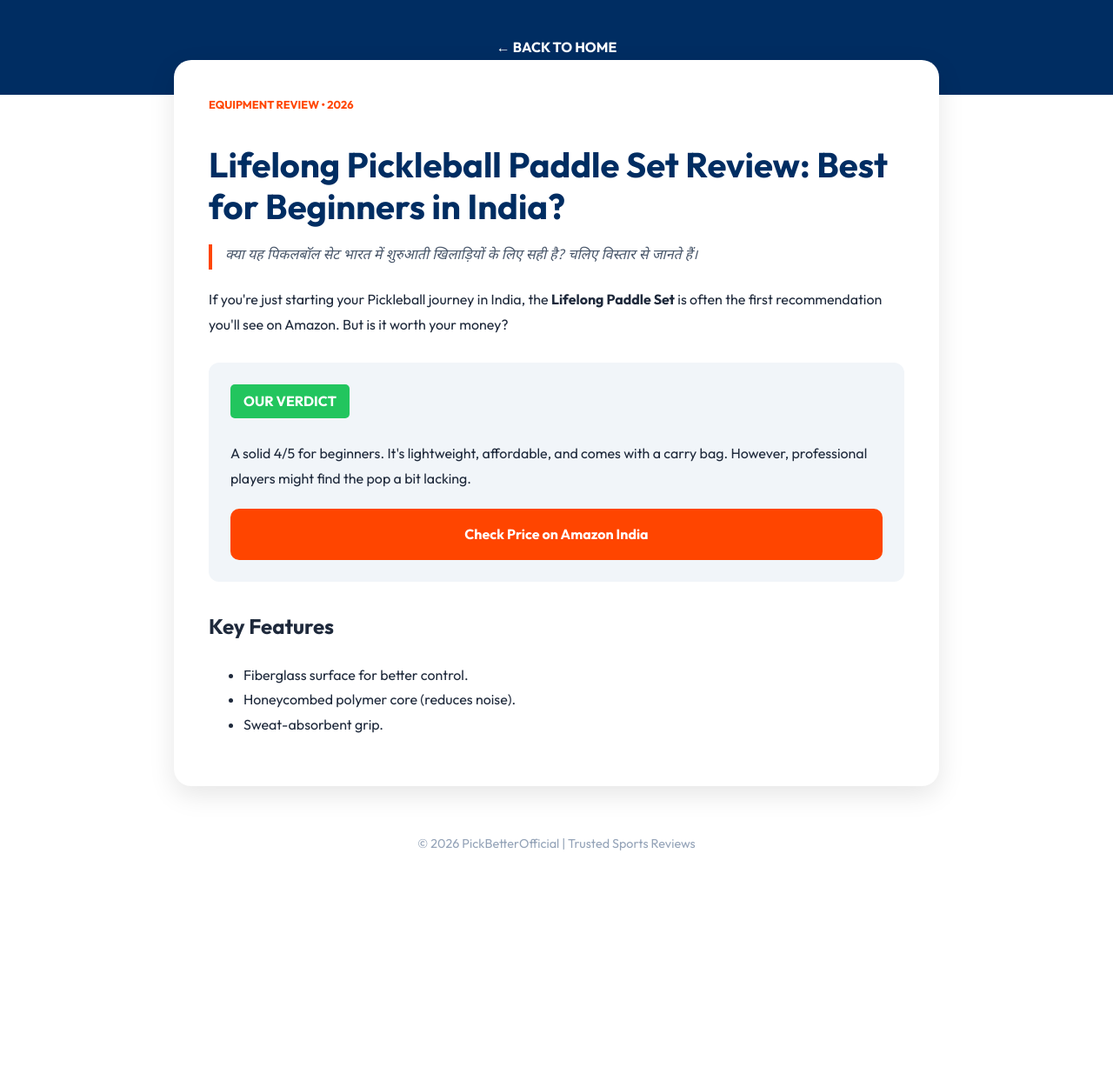
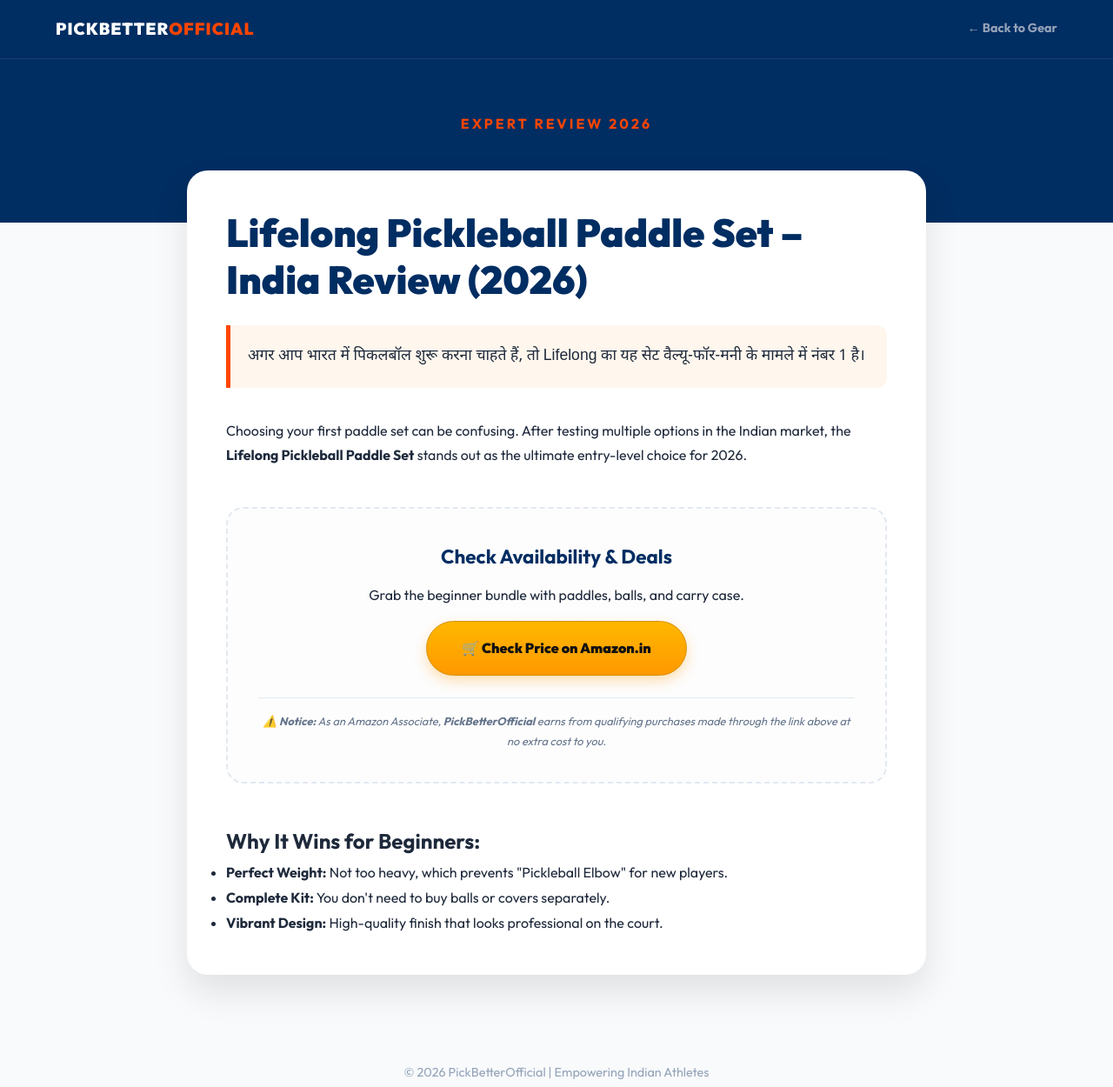
Before and after one commit to pickbetterofficial/pickbetterofficial.github.io, a plain HTML site: page blogs/lifelong-pickleball-paddle-set-india-2026.html in a window 1280 px wide. Shown: the whole page at 87% size. Before the commit the page ends 1039 px from the top, so only its background shows below. Drawn offline with Linux system fonts and the light colour scheme.

Commit message:
Update lifelong-pickleball-paddle-set-india-2026.html

```diff
--- a/blogs/lifelong-pickleball-paddle-set-india-2026.html
+++ b/blogs/lifelong-pickleball-paddle-set-india-2026.html
@@ -3,121 +3,159 @@
 <head>
   <meta charset="UTF-8">
   <meta name="viewport" content="width=device-width, initial-scale=1.0">
-  <title>Blog Post | PickBetterOfficial</title>
-  <link href="https://fonts.googleapis.com/css2?family=Outfit:wght@400;700&family=Noto+Sans+Devanagari:wght@400;700&display=swap" rel="stylesheet">
+  <title>Lifelong Pickleball Review | PickBetterOfficial</title>
+  <link href="https://fonts.googleapis.com/css2?family=Outfit:wght@400;700;900&family=Noto+Sans+Devanagari:wght@400;700&display=swap" rel="stylesheet">
   <style>
     :root {
       --primary: #002D62;
       --accent: #FF4500;
-      --bg: #ffffff;
+      --bg: #f8fafc;
+      --card-bg: #ffffff;
       --text: #1e293b;
-      --light-gray: #f1f5f9;
     }
 
-    /* Support for Hindi and English Fonts */
+    * { margin: 0; padding: 0; box-sizing: border-box; }
+
     body {
       font-family: 'Outfit', 'Noto Sans Devanagari', sans-serif;
+      background-color: var(--bg);
+      color: var(--text);
       line-height: 1.8;
-      color: var(--text);
-      margin: 0;
-      background: var(--bg);
     }
 
-    header {
+    /* --- Top Navigation --- */
+    nav {
       background: var(--primary);
-      padding: 40px 20px;
+      padding: 1rem 5%;
+      display: flex;
+      justify-content: space-between;
+      align-items: center;
+      border-bottom: 1px solid rgba(255,255,255,0.1);
+    }
+    .logo { color: white; text-decoration: none; font-weight: 900; font-size: 1.2rem; letter-spacing: 1px; }
+    .logo span { color: var(--accent); }
+    .back-link { color: #94a3b8; text-decoration: none; font-size: 0.9rem; font-weight: 600; }
+    .back-link:hover { color: white; }
+
+    /* --- Blog Header Section --- */
+    .blog-header {
+      background: var(--primary);
       color: white;
+      padding: 60px 20px 100px;
       text-align: center;
     }
 
-    .meta { font-size: 0.8rem; text-transform: uppercase; color: var(--accent); font-weight: 700; margin-bottom: 10px; display: block; }
-
     .container {
-      max-width: 800px;
-      margin: -40px auto 0;
-      background: white;
-      padding: 40px;
-      border-radius: 20px;
-      box-shadow: 0 10px 30px rgba(0,0,0,0.1);
+      max-width: 850px;
+      margin: -60px auto 40px;
+      background: var(--card-bg);
+      padding: 45px;
+      border-radius: 24px;
+      box-shadow: 0 20px 40px rgba(0,0,0,0.1);
     }
 
-    h1 { font-size: 2.5rem; line-height: 1.2; margin-bottom: 20px; color: var(--primary); }
+    h1 { font-size: 2.8rem; line-height: 1.2; margin-bottom: 25px; color: var(--primary); font-weight: 900; }
 
-    /* Multilingual support: Hindi styling */
-    .hindi-text { font-family: 'Noto Sans Devanagari', sans-serif; color: #475569; border-left: 4px solid var(--accent); padding-left: 15px; margin: 20px 0; font-style: italic; }
-
-    .review-box {
-      background: var(--light-gray);
-      padding: 25px;
-      border-radius: 12px;
-      margin: 30px 0;
+    .hindi-summary {
+      background: #fff7ed;
+      border-left: 5px solid var(--accent);
+      padding: 20px;
+      margin-bottom: 35px;
+      font-family: 'Noto Sans Devanagari', sans-serif;
+      border-radius: 0 12px 12px 0;
+      font-size: 1.1rem;
     }
 
-    .verdict {
-      display: inline-block;
-      padding: 5px 15px;
-      background: #22c55e;
-      color: white;
-      border-radius: 5px;
-      font-weight: 700;
-      margin-bottom: 10px;
+    /* --- Amazon Deal Box --- */
+    .amazon-box {
+      border: 2px dashed #e2e8f0;
+      border-radius: 20px;
+      padding: 35px;
+      text-align: center;
+      margin: 45px 0;
+      background: #fdfdfd;
     }
 
-    .btn-buy {
-      display: block;
-      text-align: center;
-      background: var(--accent);
-      color: white;
-      padding: 15px;
+    .amazon-box h3 { color: var(--primary); margin-bottom: 10px; font-size: 1.4rem; }
+
+    .btn-amazon {
+      display: inline-block;
+      background: linear-gradient(180deg, #ffb700 0%, #ff9900 100%);
+      color: #111;
+      padding: 16px 40px;
       text-decoration: none;
-      font-weight: 700;
-      border-radius: 10px;
-      margin-top: 20px;
+      font-weight: 800;
+      border-radius: 50px;
+      margin-top: 15px;
+      box-shadow: 0 6px 15px rgba(255, 153, 0, 0.3);
+      transition: all 0.3s ease;
+      border: 1px solid #d48e00;
     }
 
-    footer { text-align: center; padding: 40px; color: #94a3b8; font-size: 0.9rem; }
+    .btn-amazon:hover { transform: translateY(-3px); box-shadow: 0 10px 20px rgba(255, 153, 0, 0.4); }
+
+    .disclaimer {
+      font-size: 0.8rem;
+      color: #64748b;
+      margin-top: 25px;
+      padding-top: 15px;
+      border-top: 1px solid #e2e8f0;
+      font-style: italic;
+    }
+
+    footer { text-align: center; padding: 60px 20px; color: #94a3b8; font-size: 0.9rem; }
 
     @media (max-width: 600px) {
-      .container { margin-top: 0; border-radius: 0; padding: 20px; }
-      h1 { font-size: 1.8rem; }
+      .container { margin-top: -40px; padding: 25px; border-radius: 0; }
+      h1 { font-size: 2rem; }
     }
   </style>
 </head>
 <body>
 
-<header>
-  <a href="../index.html" style="color: white; text-decoration: none; font-weight: 700;">← BACK TO HOME</a>
-</header>
+<nav>
+  <a href="../index.html" class="logo">PICKBETTER<span>OFFICIAL</span></a>
+  <a href="../index.html" class="back-link">← Back to Gear</a>
+</nav>
+
+<div class="blog-header">
+  <p style="color: var(--accent); font-weight: 700; letter-spacing: 3px; text-transform: uppercase;">Expert Review 2026</p>
+</div>
 
 <article class="container">
-  <span class="meta">Equipment Review • 2026</span>
-  <h1>Lifelong Pickleball Paddle Set Review: Best for Beginners in India?</h1>
+  <h1>Lifelong Pickleball Paddle Set – India Review (2026)</h1>
 
-  <p class="hindi-text">
-    क्या यह पिकलबॉल सेट भारत में शुरुआती खिलाड़ियों के लिए सही है? चलिए विस्तार से जानते हैं।
+  <div class="hindi-summary">
+    अगर आप भारत में पिकलबॉल शुरू करना चाहते हैं, तो Lifelong का यह सेट वैल्यू-फॉर-मनी के मामले में नंबर 1 है।
+  </div>
+
+  <p>
+    Choosing your first paddle set can be confusing. After testing multiple options in the Indian market, the <strong>Lifelong Pickleball Paddle Set</strong> stands out as the ultimate entry-level choice for 2026.
   </p>
 
-  <p>
-    If you're just starting your Pickleball journey in India, the <strong>Lifelong Paddle Set</strong> is often the first recommendation you'll see on Amazon. But is it worth your money?
-  </p>
+  <div class="amazon-box">
+    <h3>Check Availability & Deals</h3>
+    <p>Grab the beginner bundle with paddles, balls, and carry case.</p>
 
-  <div class="review-box">
-    <span class="verdict">OUR VERDICT</span>
-    <p>A solid 4/5 for beginners. It's lightweight, affordable, and comes with a carry bag. However, professional players might find the pop a bit lacking.</p>
-    <a href="YOUR_AMAZON_LINK_HERE" class="btn-buy">Check Price on Amazon India</a>
+    <a href="https://amzn.to/45Y0bUp" target="_blank" class="btn-amazon">
+       🛒 Check Price on Amazon.in
+    </a>
+
+    <p class="disclaimer">
+      ⚠️ <strong>Notice:</strong> As an Amazon Associate, <strong>PickBetterOfficial</strong> earns from qualifying purchases made through the link above at no extra cost to you.
+    </p>
   </div>
 
-  <h2>Key Features</h2>
+  <h2>Why It Wins for Beginners:</h2>
   <ul>
-    <li>Fiberglass surface for better control.</li>
-    <li>Honeycombed polymer core (reduces noise).</li>
-    <li>Sweat-absorbent grip.</li>
+    <li><strong>Perfect Weight:</strong> Not too heavy, which prevents "Pickleball Elbow" for new players.</li>
+    <li><strong>Complete Kit:</strong> You don't need to buy balls or covers separately.</li>
+    <li><strong>Vibrant Design:</strong> High-quality finish that looks professional on the court.</li>
   </ul>
-
 </article>
 
 <footer>
-  <p>© 2026 PickBetterOfficial | Trusted Sports Reviews</p>
+  <p>© 2026 PickBetterOfficial | Empowering Indian Athletes</p>
 </footer>
 
 </body>
```
